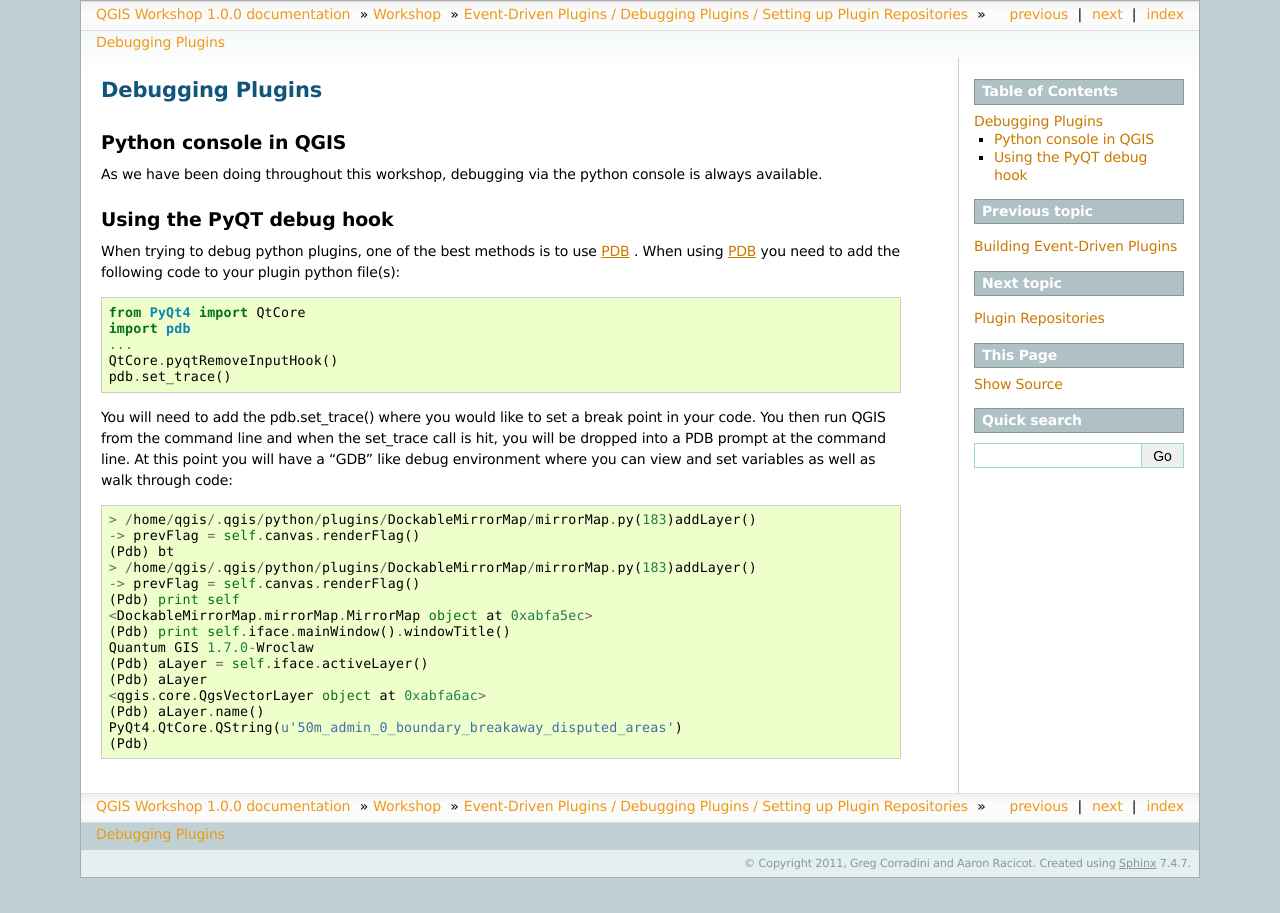
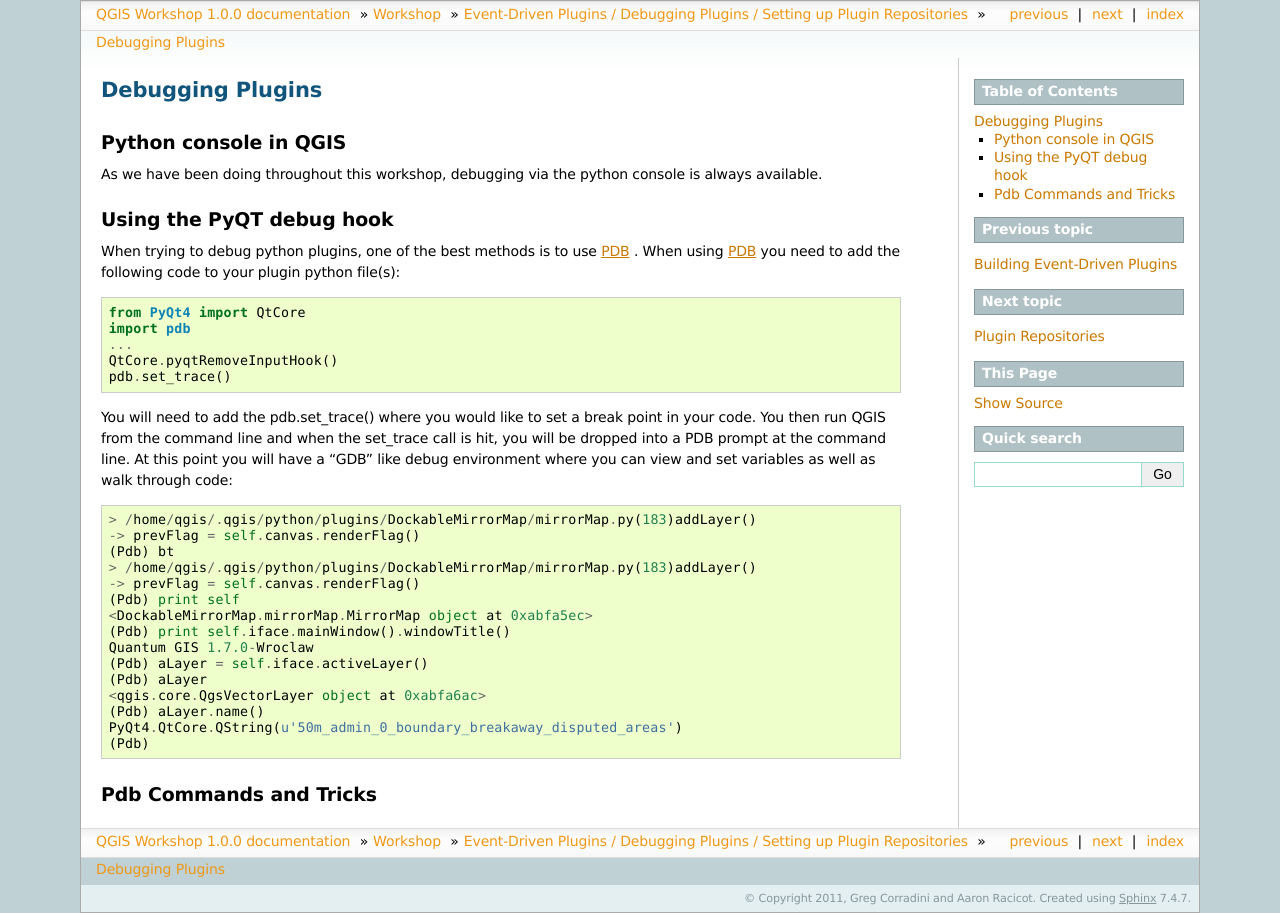
Before and after one commit to cugos/qgisworkshop_org, a Sphinx documentation site: the page built from docs/source/workshop/debug.rst, in a window 1280 px wide. Built offline with Sphinx 7.4.7, drawn with Linux system fonts in a browser that asks for light colours.

Commit message:
fixed titles in debug and repos

```diff
--- a/docs/source/workshop/debug.rst
+++ b/docs/source/workshop/debug.rst
@@ -1,6 +1,7 @@
-=================
+
+===================
 Debugging Plugins
-=================
+===================
 
 Python console in QGIS
 ----------------------
@@ -33,3 +34,7 @@
     (Pdb) aLayer.name()
     PyQt4.QtCore.QString(u'50m_admin_0_boundary_breakaway_disputed_areas')
     (Pdb)
+
+
+Pdb Commands and Tricks
+---------------------------
--- a/docs/source/workshop/repositories.rst
+++ b/docs/source/workshop/repositories.rst
@@ -1,6 +1,7 @@
-===================
+
+=====================
 Plugin Repositories
-===================
+=====================
 
 Official repositories
 ---------------------
```
